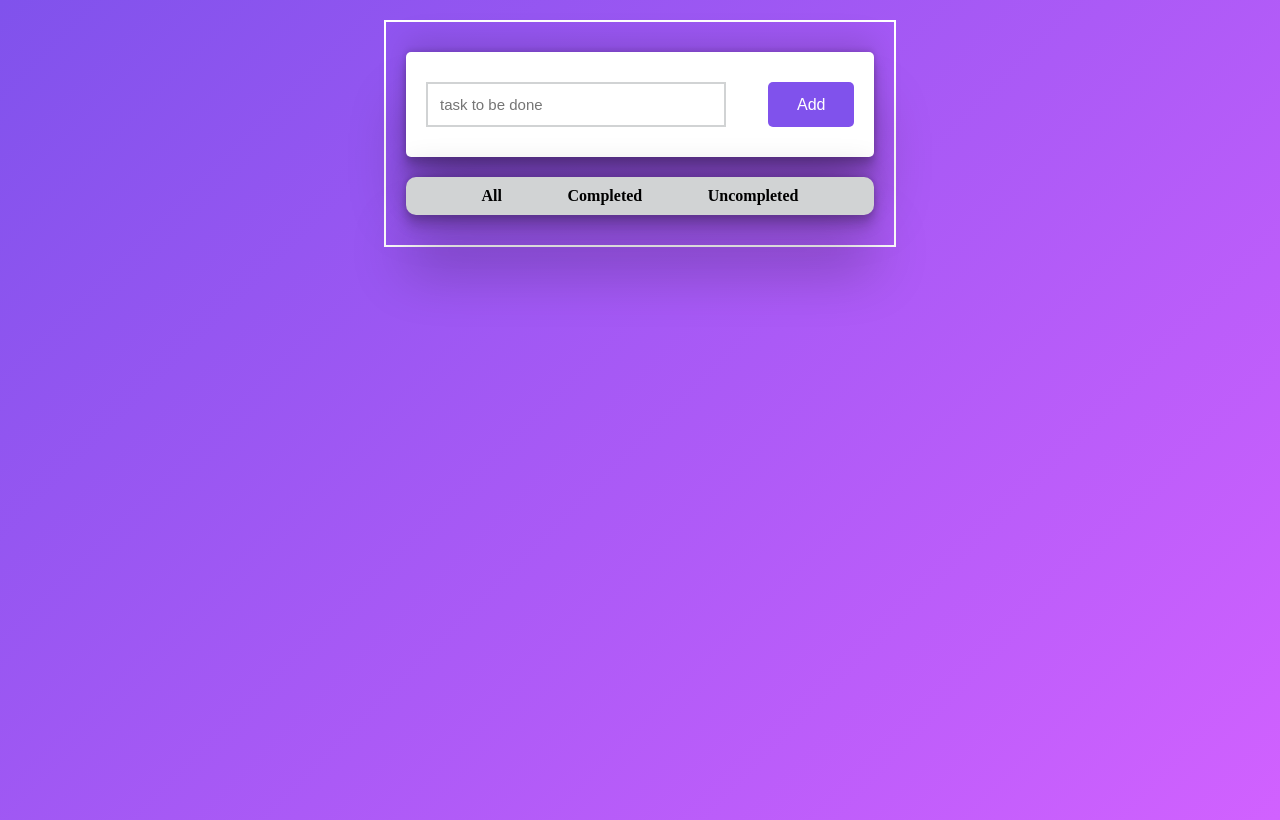
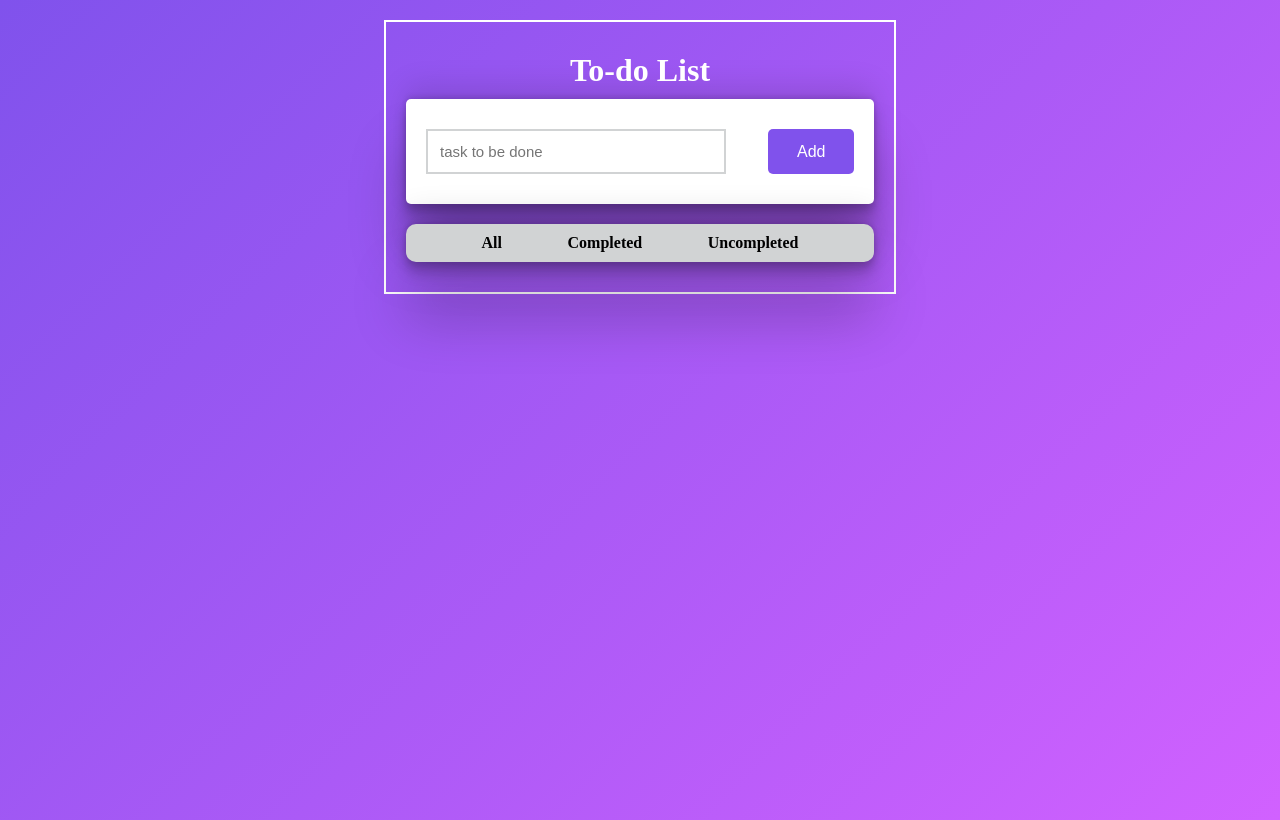
Before and after one commit to Zohid-Jurakulovich/Todo-List, a plain HTML site: page index.html in a window 1280 px wide. Drawn offline with Linux system fonts and the light colour scheme.

Commit message:
Add html and css codes

```diff
--- a/css/main.css
+++ b/css/main.css
@@ -22,6 +22,13 @@ body{
   top: 50%;
   left: 50%;
   padding: 30px 20px;
+
+}
+
+.title{
+  margin-bottom: 10px;
+  text-align: center;
+  color: #fff;
 
 }
 
--- a/index.html
+++ b/index.html
@@ -9,6 +9,7 @@
 </head>
 <body>
   <div class="elements">
+    <h1 class="title"> To-do List</h1>
     <!-- <div id="newTask"></div> -->
     <form class="form" autocomplete="off">
       <input class="form__input" type="text" placeholder="task to be done" aria-label="Enter your tasks">
```
